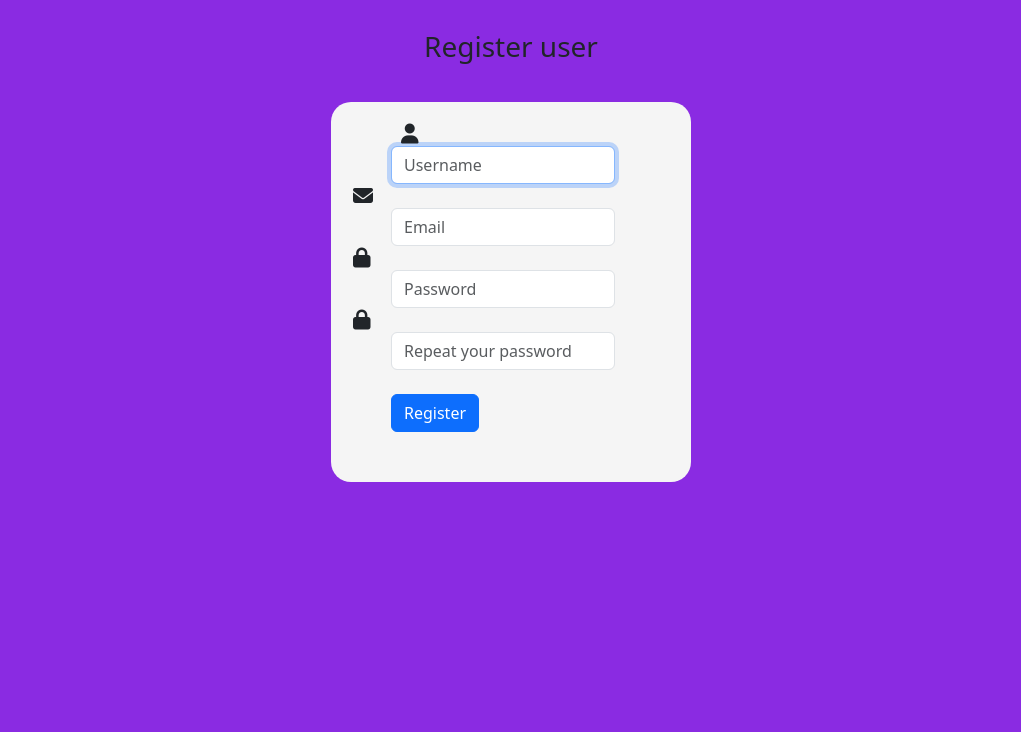
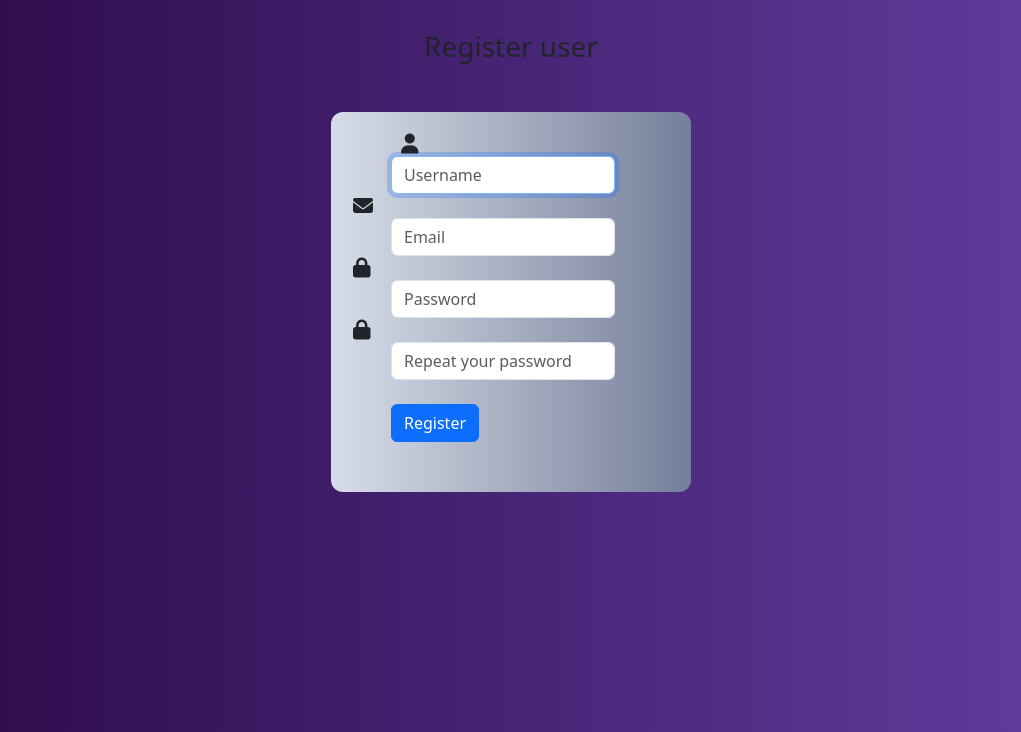
Before and after one commit to AndresSilverall/User-authentication-system, a Django app: page /register/ in a window 1280 px wide. Shown: the top 732 px of the page, without its empty margins (129-1150 px from the left). Run offline with Django 4.2, Linux system fonts and the light colour scheme; some libraries are stand-ins or nearby versions.

Commit message:
messages agregados al form

```diff
--- a/Authenticate/static/css/register.css
+++ b/Authenticate/static/css/register.css
@@ -5,26 +5,35 @@
 
 
 .container {
-    border-radius: 20px;
+    border-radius: 12px;
     padding-top: 20px;
     padding-bottom: 50px;
 }
 
 
 body {
-    background-color: blueviolet;
+    background: #6441A5;  /* fallback for old browsers */
+    background: -webkit-linear-gradient(to right, #2a0845, #6441A5);  /* Chrome 10-25, Safari 5.1-6 */
+    background: linear-gradient(to right, #2a0845, #6441A5); /* W3C, IE 10+/ Edge, Firefox 16+, Chrome 26+, Opera 12+, Safari 7+ */
 }
 
 
 .container {
-    background-color:whitesmoke;
+    background: #757F9A;  /* fallback for old browsers */
+    background: -webkit-linear-gradient(to right, #D7DDE8, #757F9A);  /* Chrome 10-25, Safari 5.1-6 */
+    background: linear-gradient(to right, #D7DDE8, #757F9A); /* W3C, IE 10+/ Edge, Firefox 16+, Chrome 26+, Opera 12+, Safari 7+ */
     max-width: 360px;
 }
 
 
+.form-group {
+    max-height: 400px;
+
+}
+
 .text-center {
     padding-top: 30px;
-    padding-bottom: 30px;
+    padding-bottom: 40px;
 }
 
 i {
--- a/Authenticate/templates/index.html
+++ b/Authenticate/templates/index.html
@@ -24,21 +24,34 @@
                     <label for="username"><i class="fa-solid fa-user fa-lg"></i></label>
                 {{ form.username }}
                 </div>
-                <i class="fa-regular fa-envelope fa-lg"></i>
+                <label for="email"><i class="fa-regular fa-envelope fa-lg"></i></label>
                 <div class="form-group col-md-8 mx-5">
                     {{ form.email }}
                 </div>
             </div>
-                <i class="fa-solid fa-lock fa-lg"></i>
+                <label for="password"><i class="fa-solid fa-lock fa-lg"></i></label>
                 <div class="form-group col-md-8 mx-5">
                     {{ form.password1 }}
                 </div>
-                <i class="fa-solid fa-lock fa-lg"></i>
+                <label for="password2"><i class="fa-solid fa-lock fa-lg"></i></label>
                 <div class="form-group col-md-8 mx-5">
                     {{ form.password2 }}
                 </div>
                 <br>
                 <button type="submit" class="btn btn-primary btn-block mx-5">Register</button>
+                {% if messages %}
+                {% for message in messages %}
+                <div class="alert alert-succes">
+                    <h3>{{message}}</h3>
+                </div>
+                {% endfor %}
+                {% endif %}
+
+                {% if form.erros %}
+                <div class="alert alert-danger">
+                    <h3>Please write the correct fields</h3>
+                </div>
+                {% endif %}
             </div>
             </div>
         </form>
--- a/Authenticate/views.py
+++ b/Authenticate/views.py
@@ -1,5 +1,6 @@
 from django.shortcuts import render
 from Authenticate.forms import CreateNewUser
+from django.contrib import messages
 from django.contrib.auth.models import User
 from django.contrib.auth.forms import UserCreationForm #Me trae los campos Username, password, repeat password
 
@@ -20,6 +21,8 @@ def register_user(request):
     if request.method == "POST":
         form = CreateNewUser(request.POST)
         if form.is_valid():
+            username = form.cleaned_data["username"]
             form.save()
+            messages.success(request, f"User {username} created Succesfully!")
 
     return render(request, "index.html", {"form":form})
```
Also changed, not shown: db.sqlite3.
